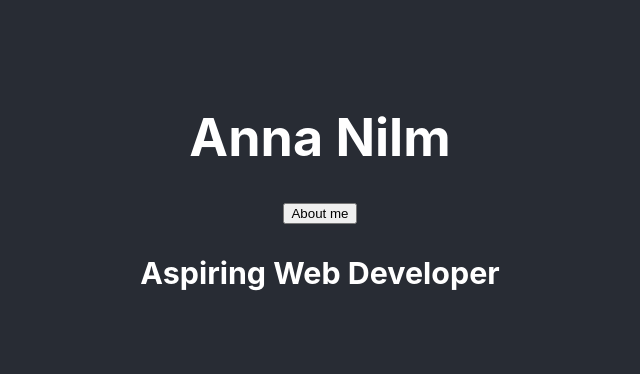
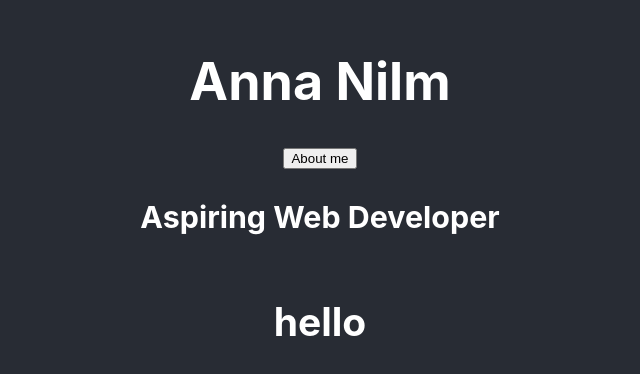
Before and after one commit to Lindris/portfolio-teama, a React (Create React App) app in the folder portfolio-teama/: page / in a window 1280 px wide. Shown: the part 204-578 px from the top of the page, without its empty margins (320-960 px from the left). Built offline with nearby package versions, Linux system fonts and the light colour scheme.

Commit message:
h2 added

```diff
--- a/portfolio-teama/src/App.js
+++ b/portfolio-teama/src/App.js
@@ -6,10 +6,9 @@ function App() {
     <div className="App">
       <header className="App-header">
         <h1>Anna Nilm</h1>
-        <button>
-          About me
-        </button>
+        <button>About me</button>
         <h3>Aspiring Web Developer</h3>
+        <h2>hello</h2>
       </header>
     </div>
   );
```
